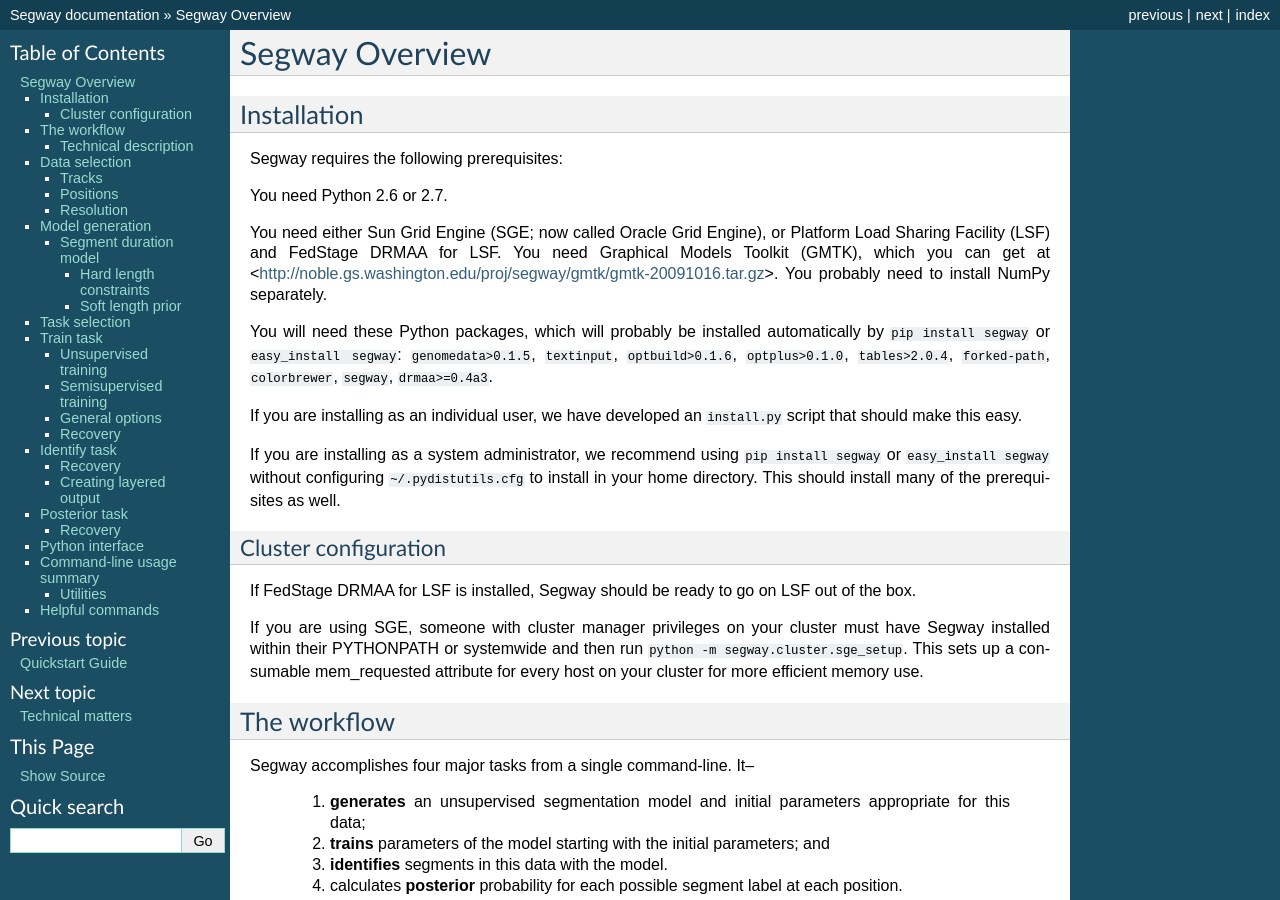
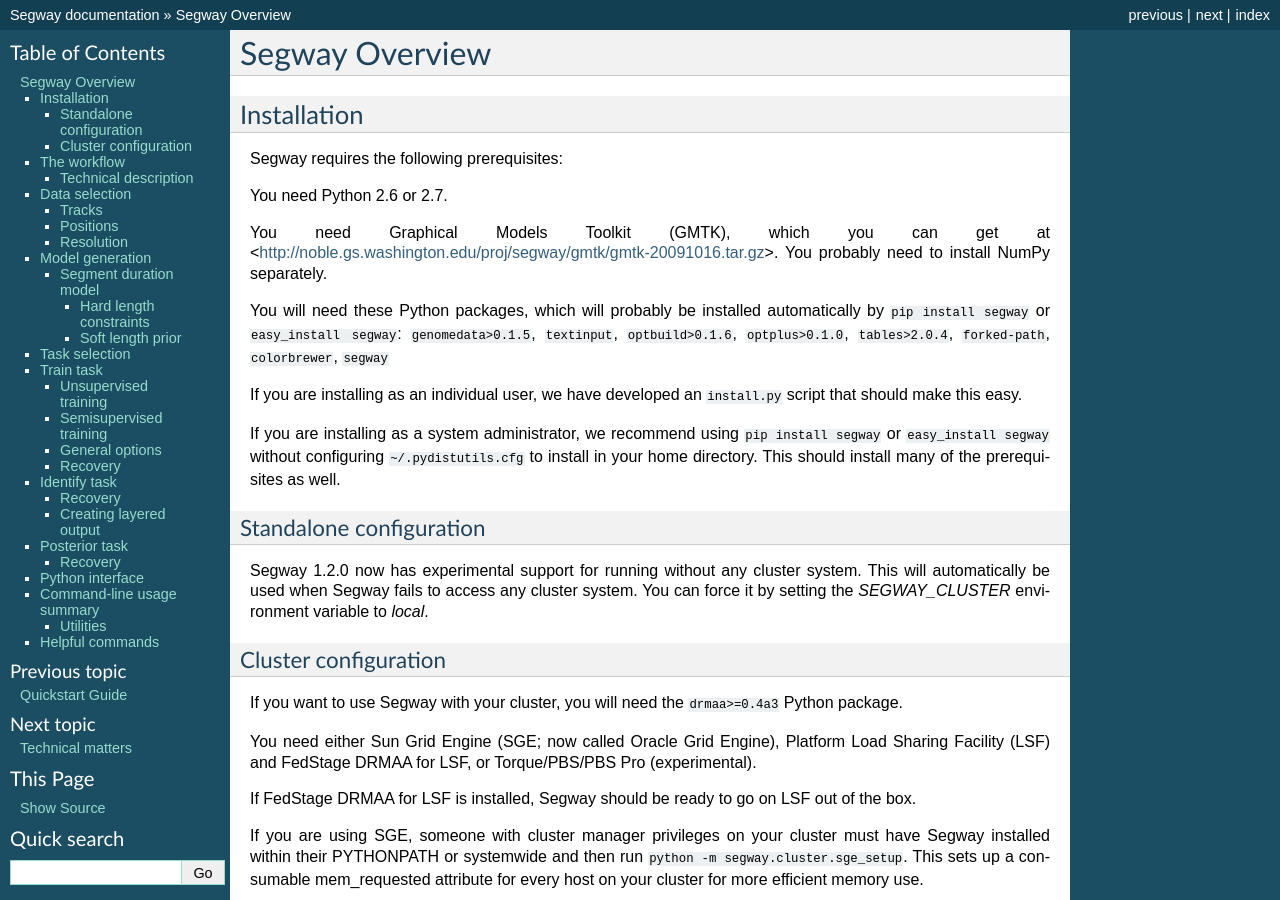
Before and after one commit to hoffmangroup/segway, a Sphinx documentation site: the page built from doc/segway.rst, in a window 1280 px wide and 900 px high. Built offline with Sphinx 7.4.7, drawn with Linux system fonts in a browser that asks for light colours; formulas are drawn with MathJax 3.

Commit message:
doc updates

```diff
--- a/doc/segway.rst
+++ b/doc/segway.rst
@@ -11,8 +11,6 @@ Segway requires the following prerequisites:
 
 You need Python 2.6 or 2.7.
 
-You need either Sun Grid Engine (SGE; now called Oracle Grid Engine),
-or Platform Load Sharing Facility (LSF) and FedStage DRMAA for LSF.
 You need Graphical Models Toolkit (GMTK), which you can get at
 <http://noble.gs.washington.edu/proj/segway/gmtk/gmtk-20091016.tar.gz>.
 You probably need to install NumPy separately.
@@ -31,8 +29,22 @@ If you are installing as a system administrator, we recommend using
 ``~/.pydistutils.cfg`` to install in your home directory. This should
 install many of the prerequisites as well.
 
+Standalone configuration
+------------------------
+Segway 1.2.0 now has experimental support for running without any
+cluster system. This will automatically be used when Segway fails to
+access any cluster system. You can force it by setting the
+`SEGWAY_CLUSTER` environment variable to `local`.
+
 Cluster configuration
 ---------------------
+If you want to use Segway with your cluster, you will need the
+``drmaa>=0.4a3`` Python package.
+
+You need either Sun Grid Engine (SGE; now called Oracle Grid Engine),
+Platform Load Sharing Facility (LSF) and FedStage DRMAA for LSF, or
+Torque/PBS/PBS Pro (experimental).
+
 If FedStage DRMAA for LSF is installed, Segway should be ready to go
 on LSF out of the box.
 
```
Also changed, not shown: other parts of doc/segway.rst (+1 -1 lines), 1 other file.
